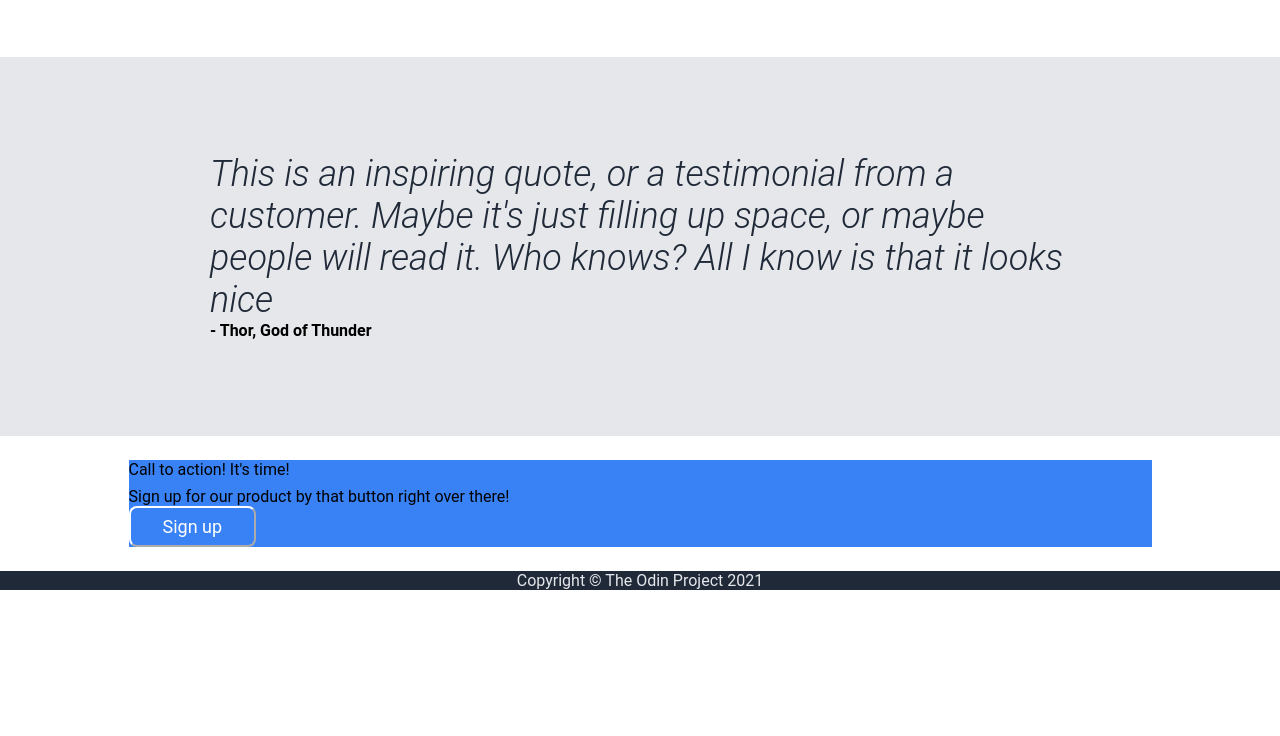
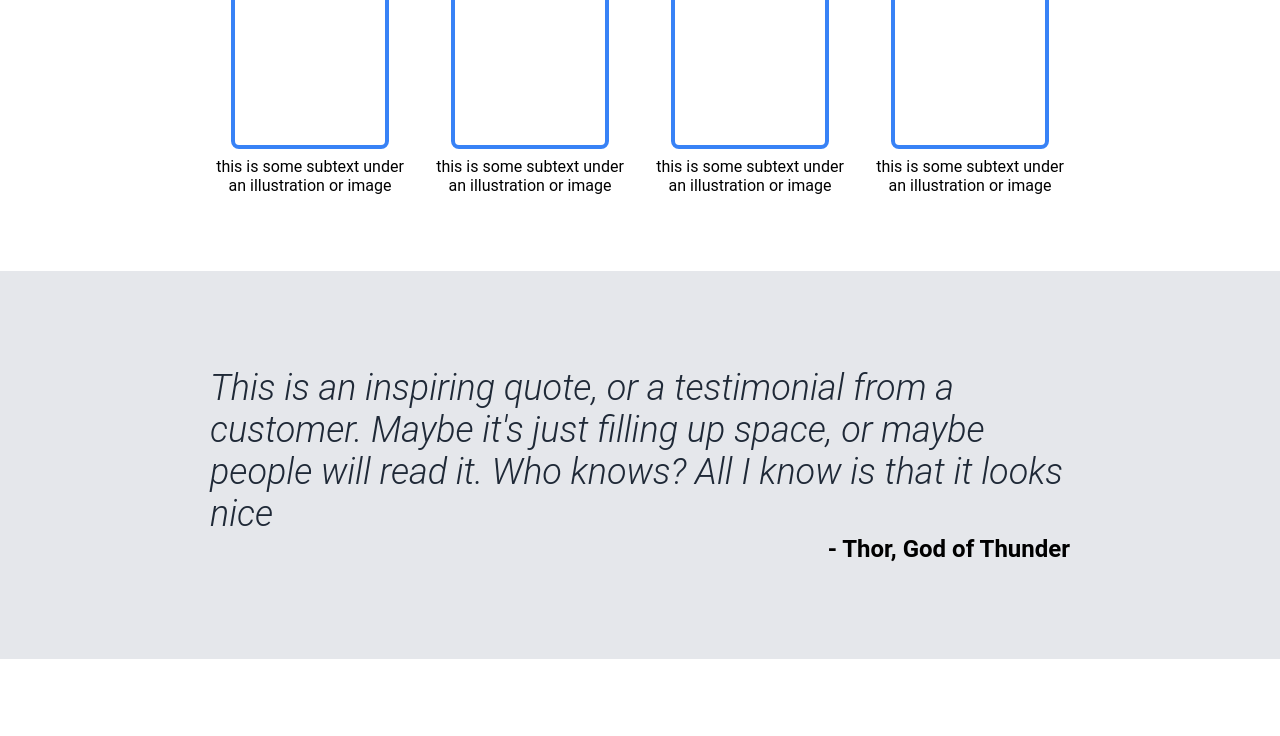
Before and after one commit to coinfilip/projects, a plain HTML site: page landing_page/index.html in a window 1280 px wide. Shown: the part 676-1412 px from the top of the page. Before the commit the page ends 1266 px from the top, so only its background shows below. Drawn offline with Linux system fonts and the light colour scheme.

Commit message:
add style rules

```diff
--- a/landing_page/styles.css
+++ b/landing_page/styles.css
@@ -10,6 +10,7 @@ button {
     padding: 8px 32px;
     border-radius: 8px;
     font-size: 18px;
+    font-weight: 700;
 }
 
 /* kept the container divs in the center of the page */
@@ -58,7 +59,7 @@ body > div {
 
 .hero {
     background-color: #1F2937;
-    padding: 80px 0;
+    padding: 88px 0;
 }
 
 .hero .container {
@@ -121,10 +122,22 @@ h1 {
     justify-content: center;
     gap: 20px;
     flex-wrap: wrap;
+    padding: 16px 8px;
+}
+
+.img {
+    border: 4px solid #3882F6;
+    border-radius: 8px;
+    height: 150px;
+    width: 150px;
 }
 
 .infobox {
     max-width: 200px;
+    display: flex;
+    flex-direction: column;
+    align-items: center;
+    gap: 8px;
 }
 
 .infobox p {
@@ -152,19 +165,52 @@ h1 {
     font-weight: 600;
     max-width: 860px;
     margin: 0 auto;
+    font-size: 24px;
+    text-align: right;
 }
 
 /* Call to Action */
 
-.cta {
+.cta .container {
+    display: flex;
+    justify-content: center;
+    max-width: 1023px;
+    flex-wrap: wrap;
+    background-color: #3882F6;
+    margin: 78px 8px;
+    border-radius: 10px;
+    padding: 48px 8px;
+}
 
+.blue-box {
+    display: flex;
+    justify-content: space-between;
+    gap: 16px;
+    flex-basis: 800px;
+    flex-wrap: wrap;
+    align-items: center;
 }
-.blue-box {
-    background-color: #3882F6;
+
+.blue-box .left {
+    display: flex;
+    flex: 1 auto;
+    flex-direction: column;
+}
+
+.cta-heading {
+    font-size: 24px;
+    font-weight: 600;
+    color: #F9FAF8;
+}
+
+.cta-text {
+    color: #E5E7EB;
+    font-size: 18px;
 }
 
 .blue-box button {
-    border-color: #fff;
+    flex: 0 1 auto;
+    border: 2px solid#F9FAF8;
 }
 
 /* Footer */
@@ -172,4 +218,5 @@ h1 {
 .footer {
     background-color: #1F2937;
     color: #E5E7EB;
+    padding: 40px;
 }
```
